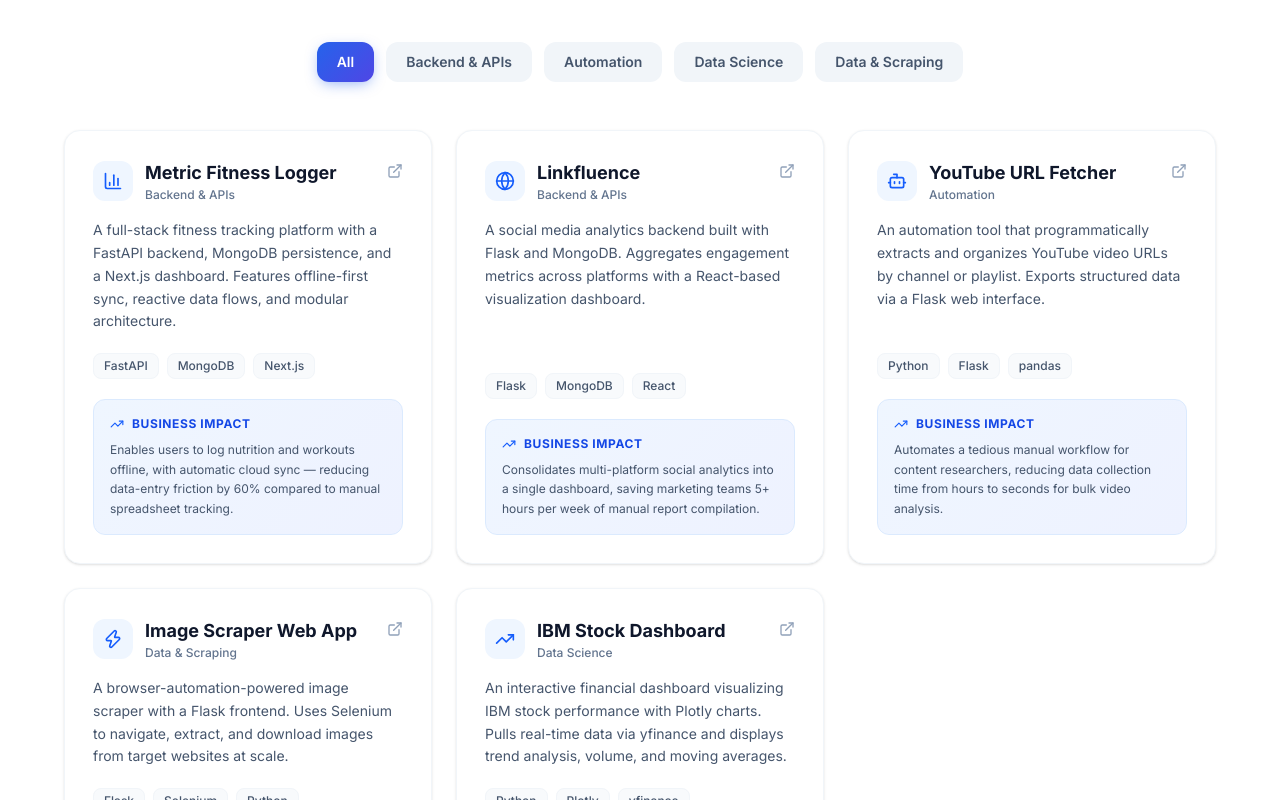
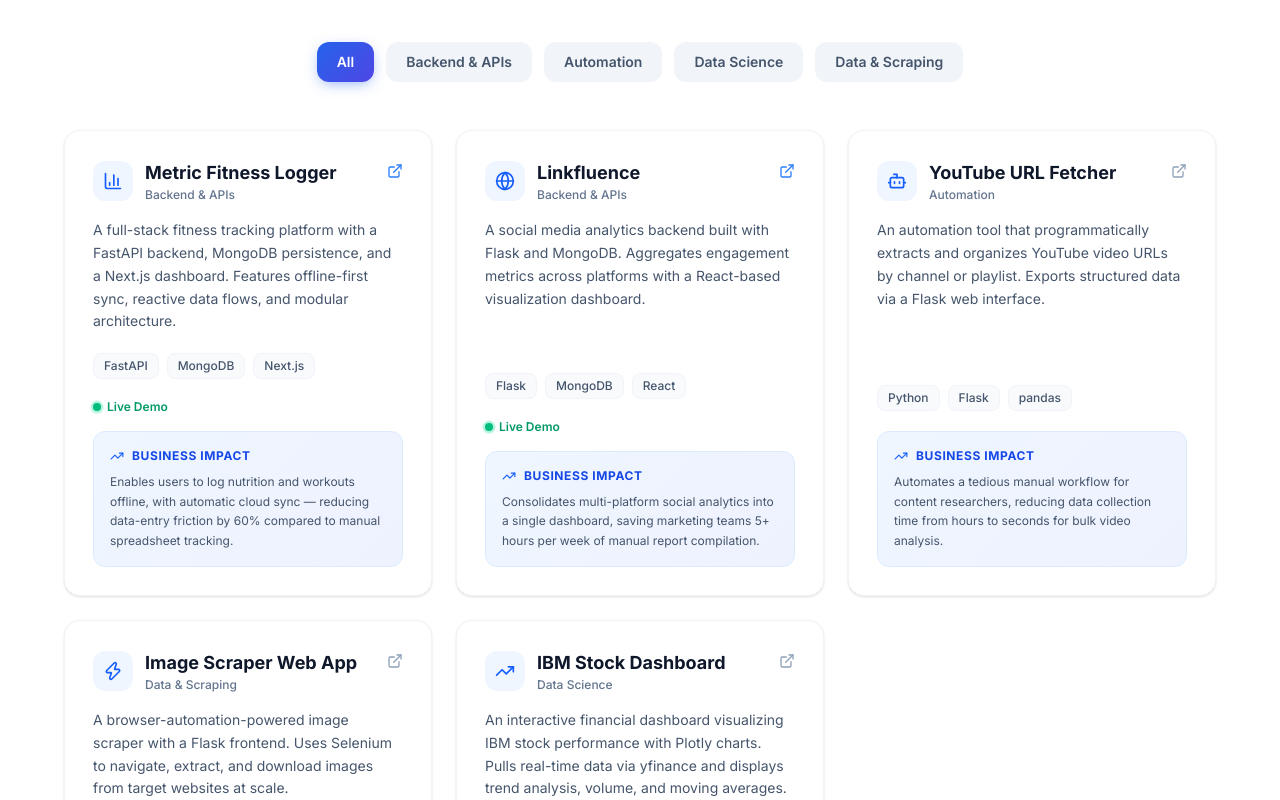
Before and after one commit to Heavenly-Demon-0835/Portfolio, a Next.js app: page / in a window 1280 px wide. Shown: the part 1840-2640 px from the top of the page. Built offline with nearby package versions, Linux system fonts and the light colour scheme.

Commit message:
feat: Add live demo links and Linkfluence warning modal

```diff
--- a/src/app/page.tsx
+++ b/src/app/page.tsx
@@ -86,6 +86,8 @@ interface Project {
   description: string;
   impact: string;
   icon: React.ReactNode;
+  url?: string;
+  warning?: string;
 }
 
 const PROJECTS: Project[] = [
@@ -98,6 +100,7 @@ const PROJECTS: Project[] = [
     impact:
       "Enables users to log nutrition and workouts offline, with automatic cloud sync — reducing data-entry friction by 60% compared to manual spreadsheet tracking.",
     icon: <BarChart3 className="w-5 h-5" />,
+    url: "https://metric-sepia.vercel.app/",
   },
   {
     title: "Linkfluence",
@@ -108,6 +111,9 @@ const PROJECTS: Project[] = [
     impact:
       "Consolidates multi-platform social analytics into a single dashboard, saving marketing teams 5+ hours per week of manual report compilation.",
     icon: <Globe className="w-5 h-5" />,
+    url: "https://link-fluence.vercel.app/",
+    warning:
+      "This app's backend is hosted on a free server. If you plan to log in and use it, please allow up to 60-75 seconds for the backend to spin up on first request.",
   },
   {
     title: "YouTube URL Fetcher",
@@ -296,7 +302,7 @@ function Hero() {
           </a>
 
           <a
-            href="/Jay_Dave_Resume.pdf"
+            href="/Jay Dave-1.pdf"
             target="_blank"
             rel="noopener noreferrer"
             className="group flex w-full sm:w-auto items-center justify-center gap-2.5 px-8 py-3.5 text-slate-700 bg-white font-semibold rounded-xl shadow-md border border-slate-100 hover:border-slate-200 hover:shadow-lg hover:-translate-y-0.5 transition-all leading-none"
@@ -485,9 +491,103 @@ function ExpertiseSection() {
   );
 }
 
+/* ─────────────────────── WARNING MODAL ─────────────────────── */
+
+function LinkfluenceWarningModal({
+  open,
+  onClose,
+  url,
+  message,
+}: {
+  open: boolean;
+  onClose: () => void;
+  url: string;
+  message: string;
+}) {
+  if (!open) return null;
+
+  return (
+    <AnimatePresence>
+      {open && (
+        <motion.div
+          initial={{ opacity: 0 }}
+          animate={{ opacity: 1 }}
+          exit={{ opacity: 0 }}
+          className="fixed inset-0 z-[100] flex items-center justify-center bg-black/40 backdrop-blur-sm px-4"
+          onClick={onClose}
+        >
+          <motion.div
+            initial={{ opacity: 0, scale: 0.9, y: 20 }}
+            animate={{ opacity: 1, scale: 1, y: 0 }}
+            exit={{ opacity: 0, scale: 0.9, y: 20 }}
+            transition={{ duration: 0.25, ease: "easeOut" }}
+            className="bg-white rounded-2xl shadow-2xl border border-slate-200 max-w-md w-full p-7"
+            onClick={(e) => e.stopPropagation()}
+          >
+            {/* Icon */}
+            <div className="flex items-center gap-3 mb-4">
+              <div className="w-11 h-11 rounded-xl bg-amber-50 flex items-center justify-center">
+                <svg className="w-5 h-5 text-amber-500" viewBox="0 0 24 24" fill="none" stroke="currentColor" strokeWidth="2" strokeLinecap="round" strokeLinejoin="round">
+                  <path d="M10.29 3.86L1.82 18a2 2 0 0 0 1.71 3h16.94a2 2 0 0 0 1.71-3L13.71 3.86a2 2 0 0 0-3.42 0z" />
+                  <line x1="12" y1="9" x2="12" y2="13" />
+                  <line x1="12" y1="17" x2="12.01" y2="17" />
+                </svg>
+              </div>
+              <div>
+                <h3 className="text-lg font-bold text-slate-900">Heads Up!</h3>
+                <p className="text-xs text-slate-500">Free-tier hosting notice</p>
+              </div>
+            </div>
+
+            <p className="text-sm text-slate-600 leading-relaxed mb-6">
+              {message}
+            </p>
+
+            <div className="flex items-center gap-3">
+              <button
+                onClick={onClose}
+                className="flex-1 px-4 py-2.5 text-sm font-semibold text-slate-700 bg-slate-100 hover:bg-slate-200 rounded-xl transition-colors cursor-pointer"
+              >
+                Cancel
+              </button>
+              <a
+                href={url}
+                target="_blank"
+                rel="noopener noreferrer"
+                onClick={onClose}
+                className="flex-1 flex items-center justify-center gap-2 px-4 py-2.5 text-sm font-semibold text-white bg-gradient-to-r from-blue-600 to-indigo-600 rounded-xl hover:shadow-lg hover:shadow-blue-500/25 transition-all"
+              >
+                Continue
+                <ExternalLink className="w-3.5 h-3.5" />
+              </a>
+            </div>
+          </motion.div>
+        </motion.div>
+      )}
+    </AnimatePresence>
+  );
+}
+
 /* ─────────────────────── PROJECTS ─────────────────────── */
 
-function ProjectCard({ project, index }: { project: Project; index: number }) {
+function ProjectCard({
+  project,
+  index,
+  onWarningClick,
+}: {
+  project: Project;
+  index: number;
+  onWarningClick?: (url: string, warning: string) => void;
+}) {
+  const handleClick = () => {
+    if (!project.url) return;
+    if (project.warning && onWarningClick) {
+      onWarningClick(project.url, project.warning);
+    } else {
+      window.open(project.url, "_blank", "noopener,noreferrer");
+    }
+  };
+
   return (
     <motion.div
       layout
@@ -495,7 +595,10 @@ function ProjectCard({ project, index }: { project: Project; index: number }) {
       animate={{ opacity: 1, scale: 1 }}
       exit={{ opacity: 0, scale: 0.95 }}
       transition={{ duration: 0.35, delay: index * 0.05 }}
-      className="card-hover bg-white rounded-2xl shadow-sm border border-slate-100 overflow-hidden flex flex-col"
+      className={`card-hover bg-white rounded-2xl shadow-sm border border-slate-100 overflow-hidden flex flex-col ${
+        project.url ? "cursor-pointer" : ""
+      }`}
+      onClick={handleClick}
     >
       <div className="p-7 flex-1 flex flex-col">
         {/* Header */}
@@ -513,7 +616,9 @@ function ProjectCard({ project, index }: { project: Project; index: number }) {
               </p>
             </div>
           </div>
-          <ExternalLink className="w-4 h-4 text-slate-400 shrink-0 mt-1" />
+          <ExternalLink className={`w-4 h-4 shrink-0 mt-1 ${
+            project.url ? "text-blue-500" : "text-slate-400"
+          }`} />
         </div>
 
         {/* Description */}
@@ -532,6 +637,17 @@ function ProjectCard({ project, index }: { project: Project; index: number }) {
             </span>
           ))}
         </div>
+
+        {/* Live Demo badge */}
+        {project.url && (
+          <div className="flex items-center gap-1.5 mb-4">
+            <span className="relative flex h-2 w-2">
+              <span className="animate-ping absolute inline-flex h-full w-full rounded-full bg-emerald-400 opacity-75" />
+              <span className="relative inline-flex rounded-full h-2 w-2 bg-emerald-500" />
+            </span>
+            <span className="text-xs font-semibold text-emerald-600">Live Demo</span>
+          </div>
+        )}
 
         {/* Business Impact Box */}
         <div className="impact-box rounded-xl p-4">
@@ -552,13 +668,29 @@ function ProjectCard({ project, index }: { project: Project; index: number }) {
 
 function ProjectsSection() {
   const [activeFilter, setActiveFilter] = useState<ProjectCategory>("All");
+  const [warningModal, setWarningModal] = useState<{
+    open: boolean;
+    url: string;
+    message: string;
+  }>({ open: false, url: "", message: "" });
 
   const filtered =
     activeFilter === "All"
       ? PROJECTS
       : PROJECTS.filter((p) => p.category === activeFilter);
 
+  const handleWarningClick = (url: string, warning: string) => {
+    setWarningModal({ open: true, url, message: warning });
+  };
+
   return (
+    <>
+      <LinkfluenceWarningModal
+        open={warningModal.open}
+        url={warningModal.url}
+        message={warningModal.message}
+        onClose={() => setWarningModal({ open: false, url: "", message: "" })}
+      />
       <section id="projects" className="py-24 px-6 bg-white">
         <div className="max-w-6xl mx-auto">
           <ScrollReveal>
@@ -599,12 +731,18 @@ function ProjectsSection() {
           >
             <AnimatePresence mode="popLayout">
               {filtered.map((project, i) => (
-              <ProjectCard key={project.title} project={project} index={i} />
+                <ProjectCard
+                  key={project.title}
+                  project={project}
+                  index={i}
+                  onWarningClick={handleWarningClick}
+                />
               ))}
             </AnimatePresence>
           </motion.div>
         </div>
       </section>
+    </>
   );
 }
 
```
Also changed, not shown: 1 other file (tests, documents, lock files or other folders). Lines whose indentation alone changed are shown as unchanged.
